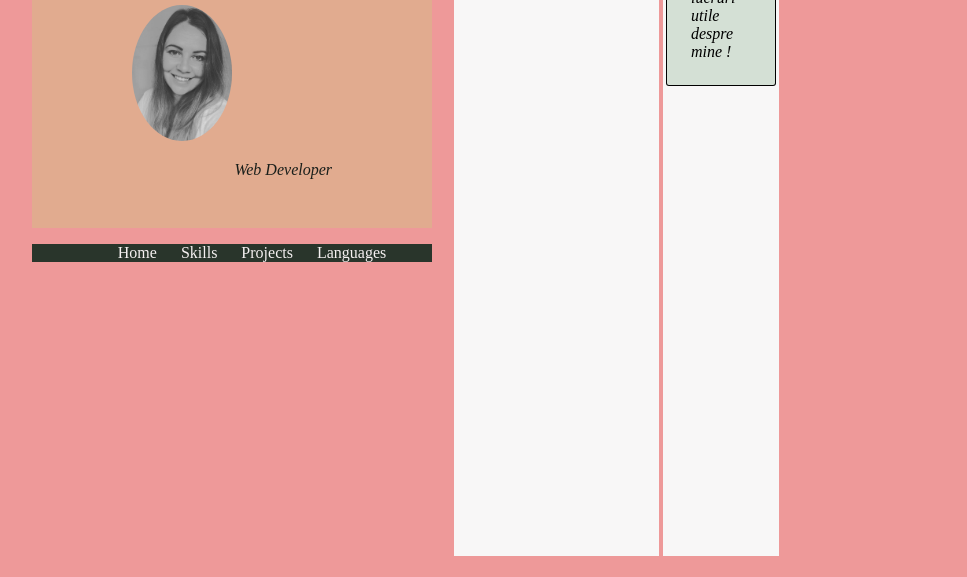
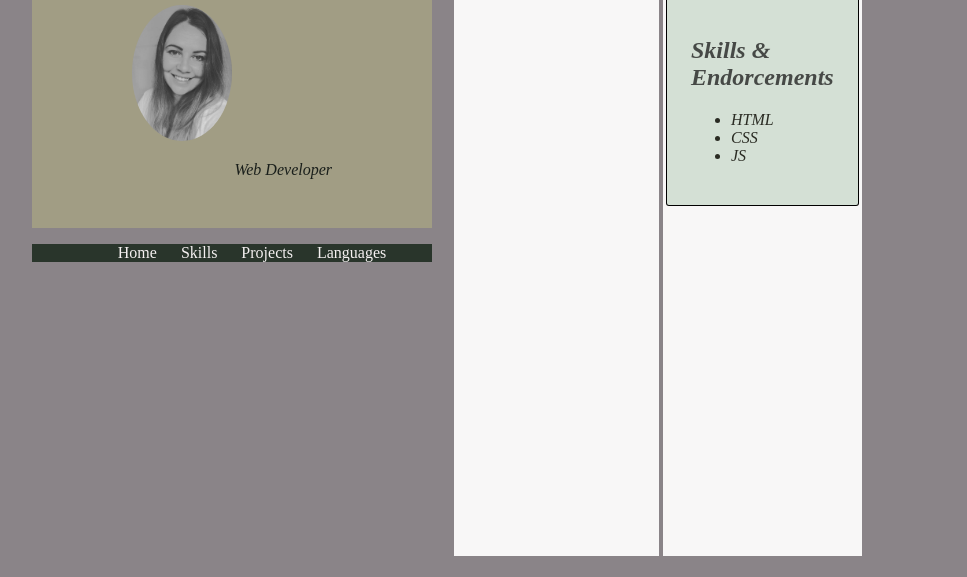
Before and after one commit to bilcadina/bilcadina.github.io, a plain HTML site: page index.html in a window 1280 px wide. Shown: the part 283-860 px from the top of the page, without its empty margins (179-1146 px from the left). Drawn offline with Linux system fonts and the light colour scheme.

Commit message:
move skills to js

```diff
--- a/functions.js
+++ b/functions.js
@@ -32,3 +32,12 @@ function initMenu(){
 }
 
 initMenu();
+
+showPage("skills");
+
+var skills = ["HTML","CSS","JS"];
+// TO DO add skill favorite
+var ul = document.querySelector("#skills ul")
+ul.innerHTML =  "<li>" + skills[0] + "</li>" +
+                "<li>" + skills[1] + "</li>" +
+                "<li>" + skills[2] + "</li>";
--- a/index.html
+++ b/index.html
@@ -52,9 +52,6 @@
             <div id="skills" class="page" style="display:none;" >
                 <h2>Skills & Endorcements</h2>
                 <ul>
-                    <li class="favorite">Html</li>
-                    <li style>Java Script</li>
-                    <li class="favorite">Css </li>
 
                 </ul>
             </div>
--- a/style.css
+++ b/style.css
@@ -21,7 +21,7 @@
     }
 
     body{
-        background-color: #ee9999;
+        background-color: #8a8488;
         margin: 200px;
         margin-top: 50px;
         padding: 5px;
```
